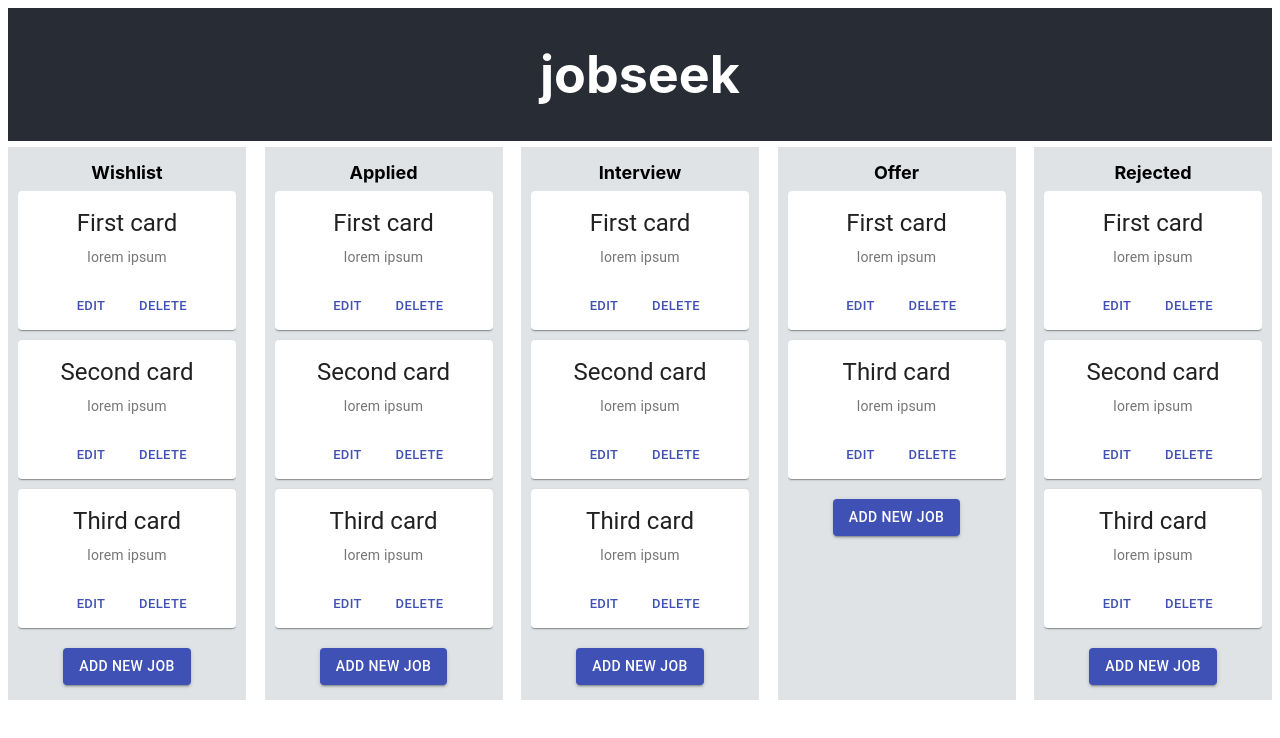
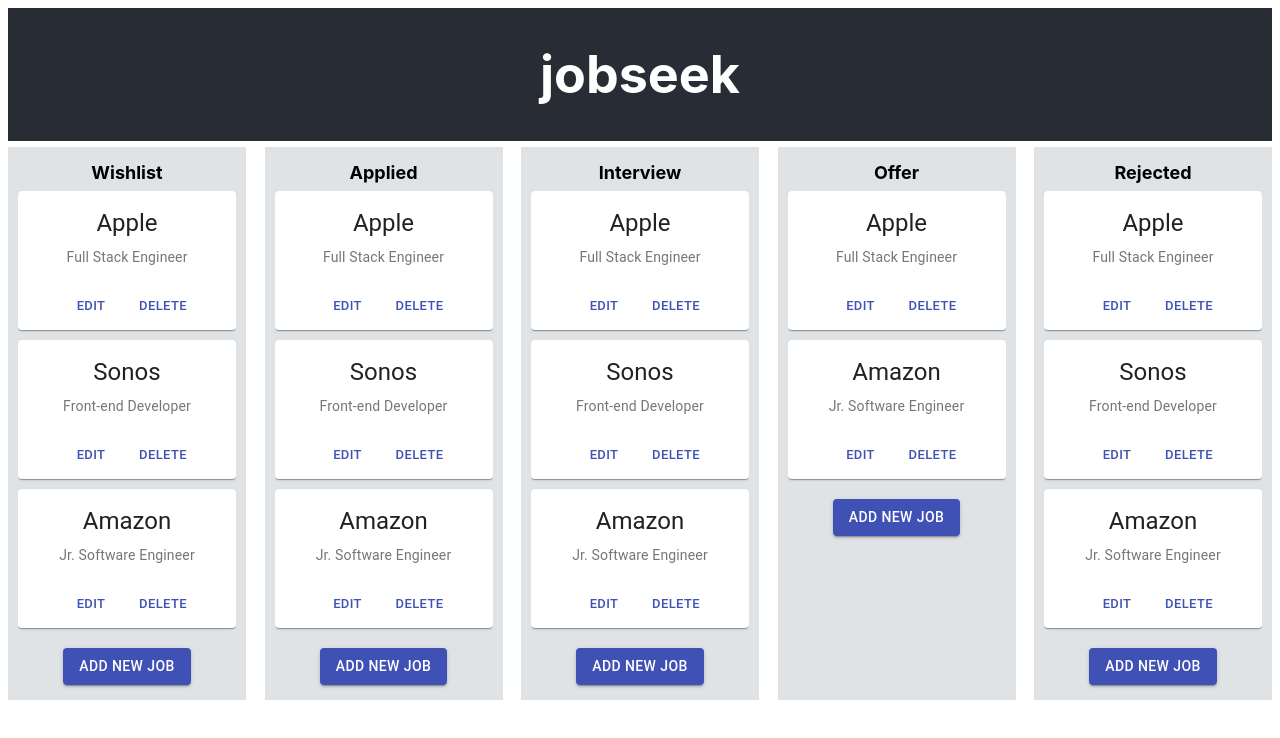
Before and after one commit to DannyYShi/jobseek, a React (Create React App) app: page / in a window 1280 px wide. Shown: the top 738 px of the page. Built offline with nearby package versions, Linux system fonts and the light colour scheme.

Commit message:
fixed naming

```diff
--- a/src/App.js
+++ b/src/App.js
@@ -1,4 +1,4 @@
-import React from "react";
+import React, { useState } from "react";
 import "./App.css";
 import List from "./components/List";
 import STORE from "./STORE";
@@ -33,11 +33,22 @@
       },
     ],
     allCards: {
-      a: { id: "a", position: "First card", companyName: "lorem ipsum" },
-      b: { id: "b", position: "Second card", companyName: "lorem ipsum" },
-      c: { id: "c", position: "Third card", companyName: "lorem ipsum" },
+      a: {
+        id: "a",
+        position: "Full Stack Engineer",
+        companyName: "Apple",
+      },
+      b: { id: "b", position: "Front-end Developer", companyName: "Sonos" },
+      c: {
+        id: "c",
+        position: "Jr. Software Engineer",
+        companyName: "Amazon",
+      },
     },
   };
+
+  const [list, setList] = useState(store);
+
   return (
     <div className="App">
       <main>
@@ -45,7 +56,7 @@
           <h1>jobseek</h1>
         </header>
         <div className="App-list">
-          {store.lists.map((list) => (
+          {list.lists.map((list) => (
             <List
               key={list.id}
               listTitle={list.header}
--- a/src/components/Card.js
+++ b/src/components/Card.js
@@ -20,21 +20,23 @@
 export default function JobCard(props) {
   const classes = useStyles();
 
-  function handleDelete() {}
+  function handleDelete() {
+    console.log();
+  }
 
   return (
     <Card className={classes.root}>
       <CardContent>
-        <Typography gutterBottom variant="h5" component="h2" name="position">
-          {props.position}
+        <Typography gutterBottom variant="h5" component="h2" name="companyName">
+          {props.companyName}
         </Typography>
         <Typography
           variant="body2"
           color="textSecondary"
           component="p"
-          name="companyName"
+          name="position"
         >
-          {props.companyName}
+          {props.position}
         </Typography>
       </CardContent>
 
@@ -43,7 +45,7 @@
           position={props.position}
           companyName={props.companyName}
         />
-        <Button size="small" color="primary">
+        <Button size="small" color="primary" onClick={handleDelete}>
           Delete
         </Button>
       </CardActions>
--- a/src/components/List.js
+++ b/src/components/List.js
@@ -4,12 +4,6 @@
 import FormDialog from "./FormDialog";
 
 function List(props) {
-  const [cards, setCards] = useState([
-    { position: "Apple", companyName: "Web Developer" },
-  ]);
-
-  function updateList(position, companyName) {}
-
   return (
     <div className="list">
       <header className="list-header">
@@ -24,7 +18,7 @@
           />
         ))}
       </div>
-      <FormDialog updateList={updateList} />
+      <FormDialog />
     </div>
   );
 }
```
